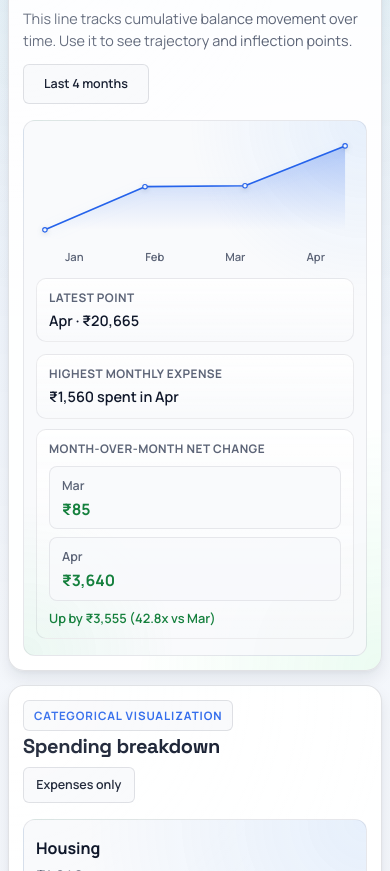
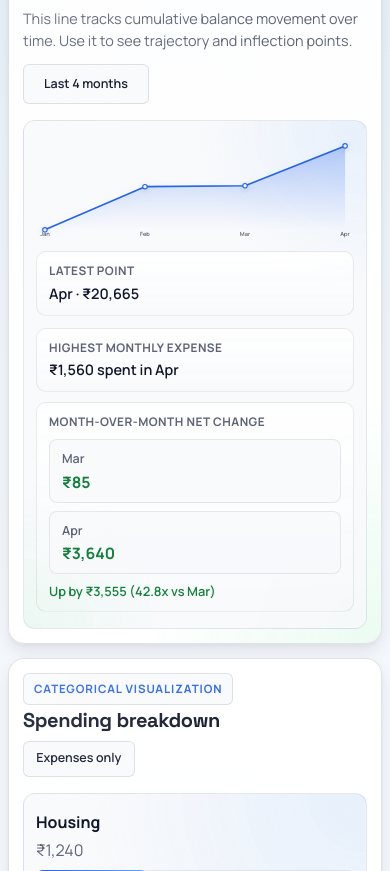
Before and after one commit to gandharr/Vault-Finance, a React (Vite) app: page / in a window 390 px wide. Shown: the part 1680-2551 px from the top of the page. Built offline with nearby package versions, Linux system fonts and the light colour scheme.

Commit message:
Align trend month labels exactly with chart points

```diff
--- a/src/App.css
+++ b/src/App.css
@@ -874,6 +874,12 @@ textarea {
   font-weight: 600;
 }
 
+.chart-axis-label {
+  fill: var(--text-muted);
+  font-size: 24px;
+  font-weight: 600;
+}
+
 .chart-summary-strip {
   display: grid;
   grid-template-columns: repeat(2, minmax(0, 1fr));
@@ -1812,17 +1818,8 @@ textarea {
     align-self: flex-start;
   }
 
-  .chart-axis {
-    display: grid;
-    grid-template-columns: repeat(4, minmax(0, 1fr));
-    gap: 6px;
-    margin-top: 10px;
-    text-align: center;
-  }
-
-  .chart-axis span {
-    font-size: 0.74rem;
-    white-space: nowrap;
+  .chart-axis-label {
+    font-size: 20px;
   }
 
   .sparkline-meta {
@@ -1913,12 +1910,8 @@ textarea {
 }
 
 @media (max-width: 520px) {
-  .chart-axis {
-    gap: 4px;
-  }
-
-  .chart-axis span {
-    font-size: 0.7rem;
+  .chart-axis-label {
+    font-size: 18px;
   }
 
   .auth-modal {
--- a/src/App.tsx
+++ b/src/App.tsx
@@ -823,12 +823,22 @@ function App() {
                       </g>
                     )
                   })}
+                  {trendData.map((entry, index) => {
+                    const dotPosition = buildTrendDotPosition(trendData, index)
+
+                    return (
+                      <text
+                        key={`axis-${entry.label}`}
+                        x={dotPosition.x}
+                        y="312"
+                        textAnchor="middle"
+                        className="chart-axis-label"
+                      >
+                        {entry.label}
+                      </text>
+                    )
+                  })}
                 </svg>
-                <div className="chart-axis">
-                  {trendData.map((entry) => (
-                    <span key={entry.label}>{entry.label}</span>
-                  ))}
-                </div>
                 <div className="chart-summary-strip">
                   <div>
                     <span>Latest point</span>
```
